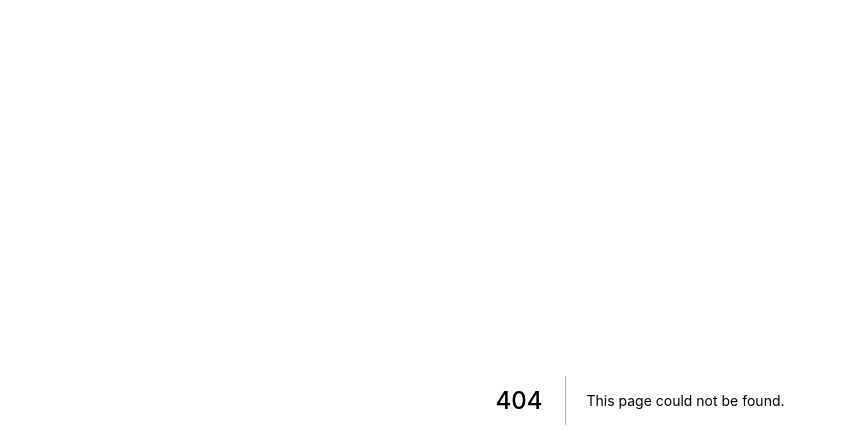
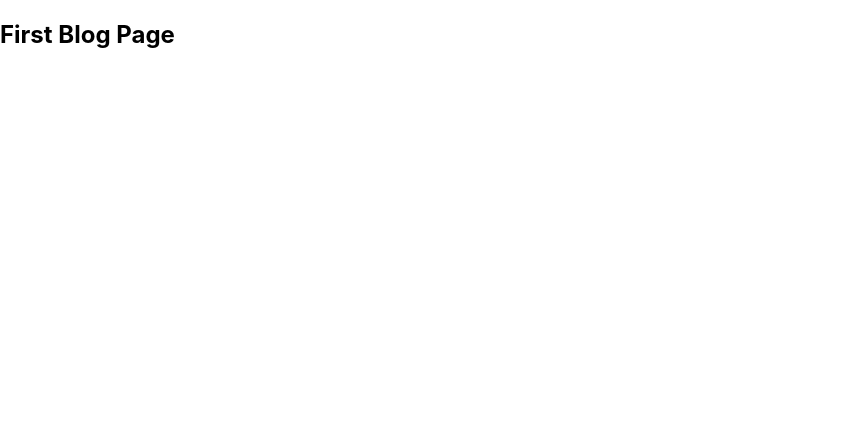
Before and after one commit to Gauravpant14/NEXT_JS_2022, a Next.js app: page /blog/first in a window 1280 px wide. Before the commit this address had no page. Shown: the top 448 px of the page, without its empty margins (0-846 px from the left). Built offline with nearby package versions, Linux system fonts and the light colour scheme.

Commit message:
nested routing example

```diff
--- /dev/null
+++ b/pages/blog/first.js
@@ -0,0 +1,10 @@
+
+const First = () => {
+    return (
+        <div>
+            <h2>First Blog Page</h2>
+        </div>
+    )
+}
+
+export default First
--- /dev/null
+++ b/pages/blog/index.js
@@ -0,0 +1,4 @@
+function Blog(){
+    return <h1>Blog Page</h1>
+}
+export default Blog
```
Also changed, not shown: pages/blog/second.js (added, +11 -0 lines).
